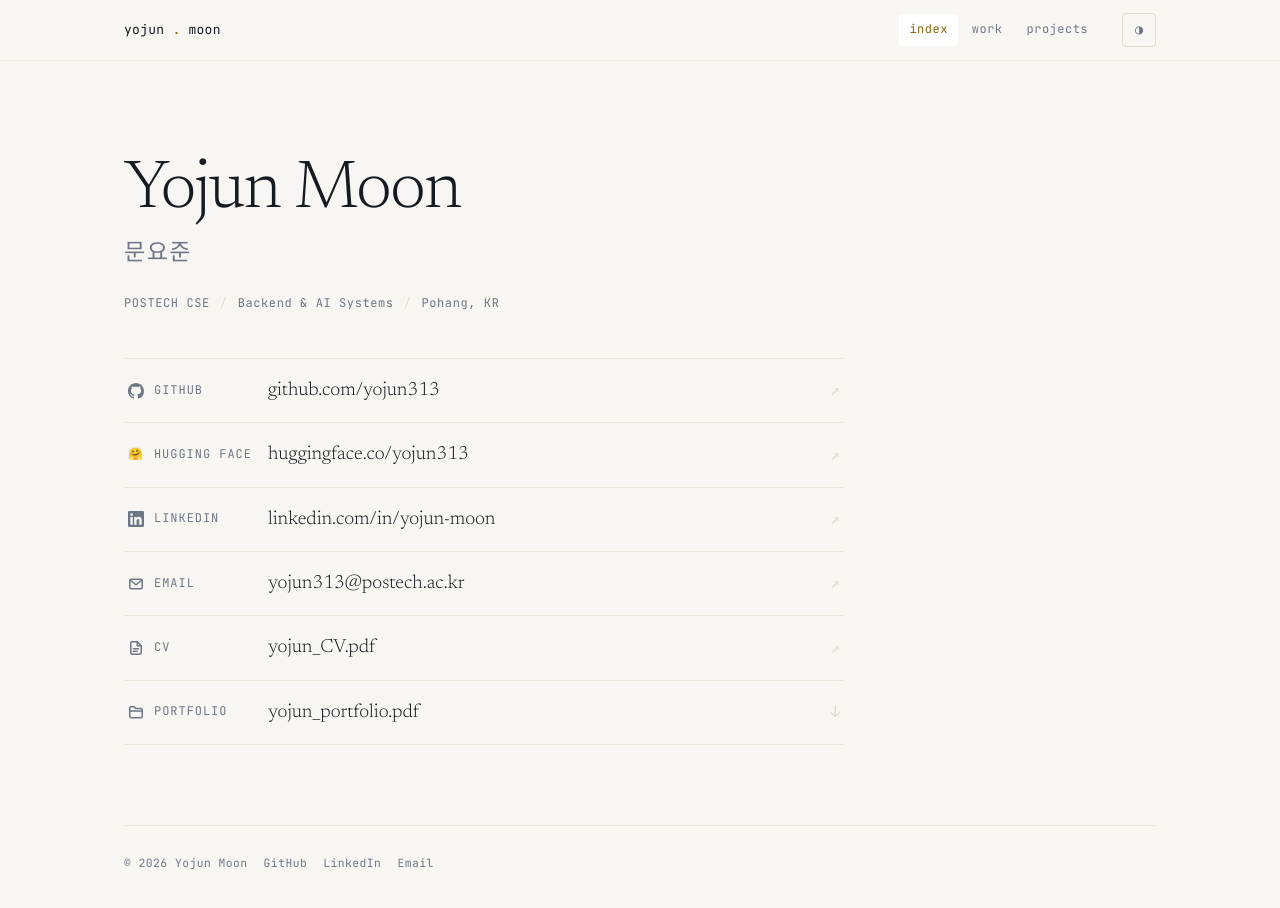
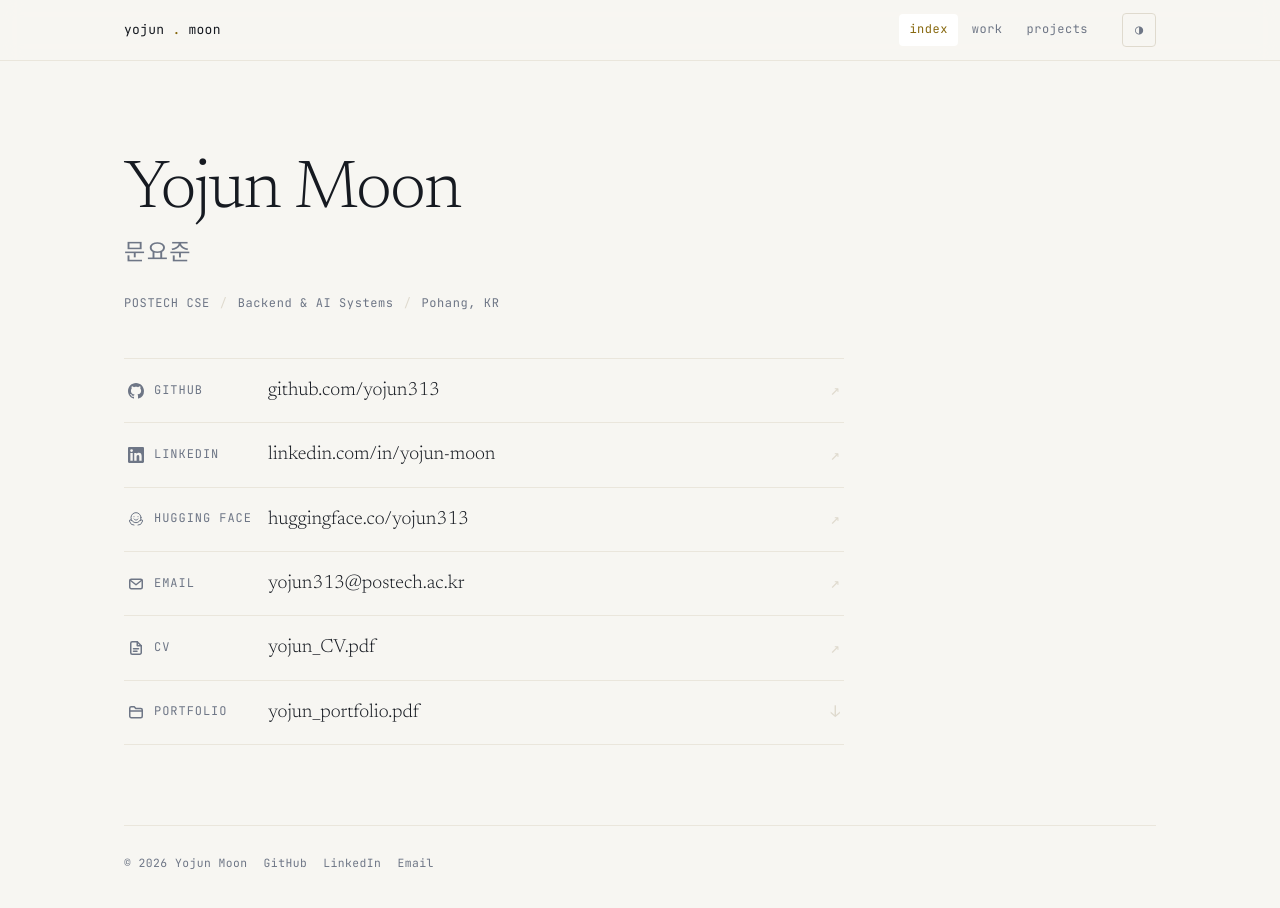
Before and after one commit to yojun313/yojun313.github.io, a plain HTML site: page index.html in a window 1280 px wide. Drawn offline with Linux system fonts and the light colour scheme.

Commit message:
Swap LinkedIn and Hugging Face links and update icons
- Reordered the social links: LinkedIn now appears before Hugging Face.
- Updated hrefs, displayed URLs, and label text for each link.
- Replaced the Hugging Face emoji icon with a LinkedIn SVG icon.
- Added a custom SVG icon for the Hugging Face link.

```diff
--- a/index.html
+++ b/index.html
@@ -1131,16 +1131,6 @@
               </a>
             </li>
             <li>
-              <a href="https://huggingface.co/yojun313">
-                <span class="label">
-                  <span aria-hidden="true" class="ico"> 🤗 </span>
-                  <span class="txt"> Hugging Face </span>
-                </span>
-                <span class="val"> huggingface.co/yojun313 </span>
-                <span class="arrow"> ↗ </span>
-              </a>
-            </li>
-            <li>
               <a href="https://www.linkedin.com/in/yojun-moon/">
                 <span class="label">
                   <svg
@@ -1158,6 +1148,32 @@
                   <span class="txt"> LinkedIn </span>
                 </span>
                 <span class="val"> linkedin.com/in/yojun-moon </span>
+                <span class="arrow"> ↗ </span>
+              </a>
+            </li>
+            <li>
+              <a href="https://huggingface.co/yojun313">
+                <span class="label">
+                  <svg
+                    aria-hidden="true"
+                    class="ico"
+                    fill="none"
+                    height="16"
+                    stroke="currentColor"
+                    stroke-linecap="round"
+                    stroke-linejoin="round"
+                    stroke-width="1.5"
+                    viewbox="0 0 24 24"
+                    width="16"
+                  >
+                    <circle cx="12" cy="10" r="7.5"></circle>
+                    <path
+                      d="M9 8.5h.01M15 8.5h.01M9 12c.8 1 1.8 1.5 3 1.5s2.2-.5 3-1.5M5.5 14.5 3 13l-1 2 3 5 4 1M18.5 14.5 21 13l1 2-3 5-4 1"
+                    ></path>
+                  </svg>
+                  <span class="txt"> Hugging Face </span>
+                </span>
+                <span class="val"> huggingface.co/yojun313 </span>
                 <span class="arrow"> ↗ </span>
               </a>
             </li>
```
